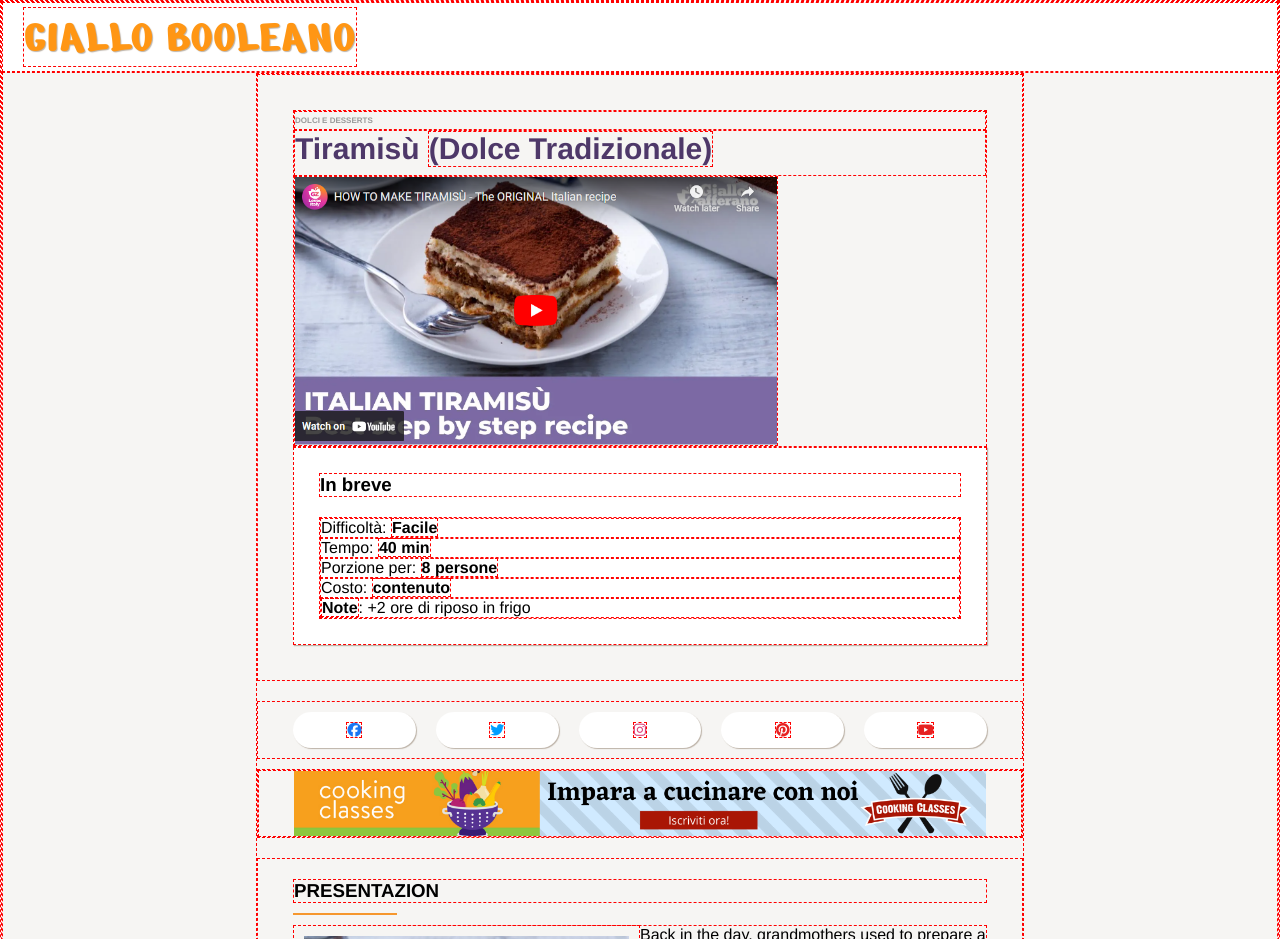
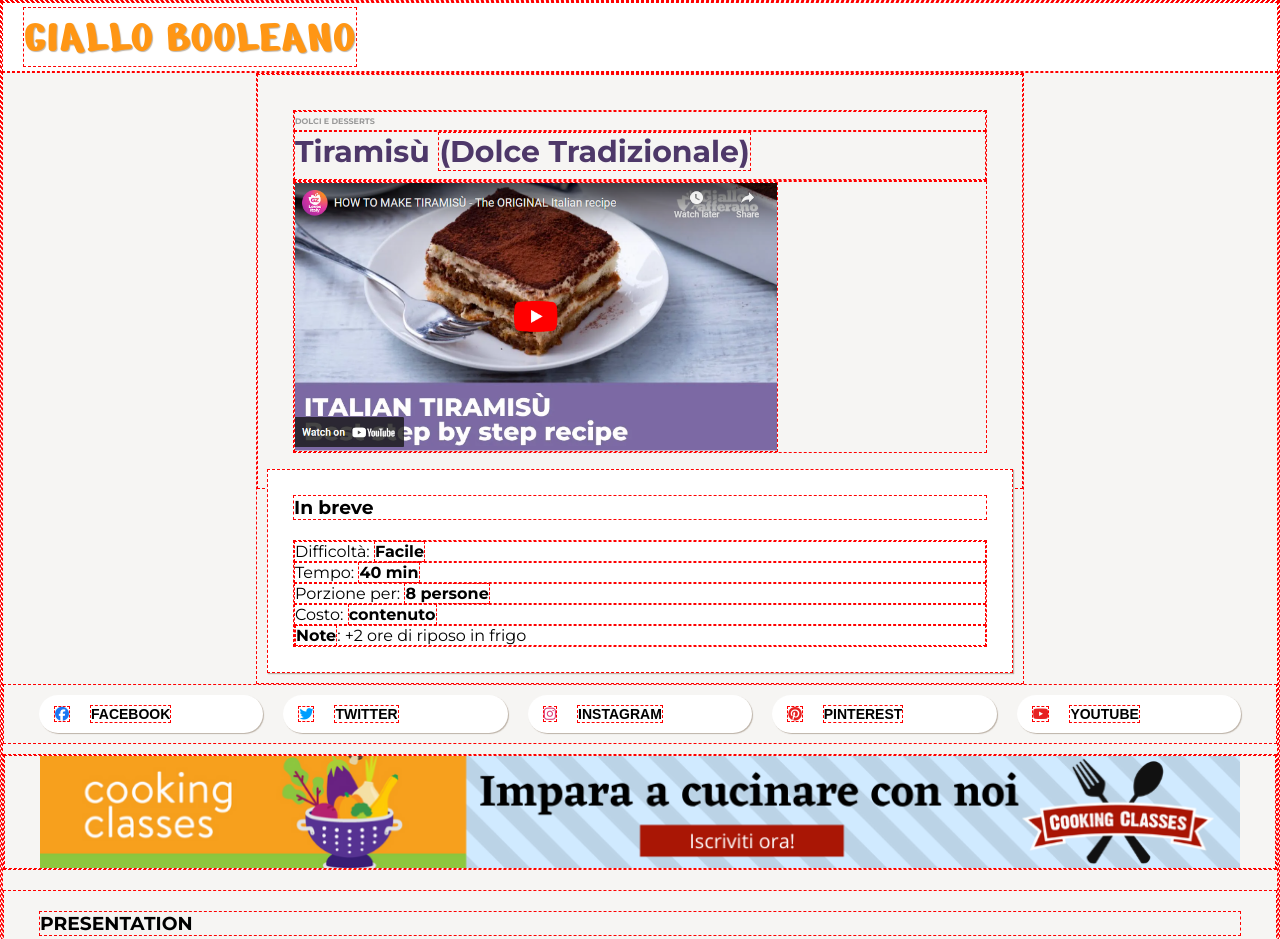
Before and after one commit to angelo-lepore/htmlcss-responsive-layout, a plain HTML site: page index.html in a window 1280 px wide. Shown: the top 939 px of the page. Drawn offline with Linux system fonts and the light colour scheme.

Commit message:
some-fixes

```diff
--- a/css/style.css
+++ b/css/style.css
@@ -1,3 +1,6 @@
+/* fonts */
+@import url('https://fonts.googleapis.com/css2?family=Montserrat:ital,wght@0,100..900;1,100..900&family=Nerko+One&display=swap');
+
 /* reset */
 * {
     margin: 0;
@@ -60,8 +63,8 @@ footer {
 
 /* ricetta */
 .recipe {
-	margin-bottom: 20px;
-    padding: 10px;
+	margin-bottom: -30px;
+    padding: 9px;
 }
 .recipe-category {
     color: #999999;
@@ -82,6 +85,7 @@ footer {
     background-color: #FFFFFF;
     padding: 25px;
     box-shadow: 1px 1px 1px #BDB3A8;
+    margin: 10px;
 }
 .quick-notes-list {
     margin-block: 13px;
@@ -209,10 +213,18 @@ footer ul li a {
     .recipe-image {
         width: 70%;
         display: flex;
-        flex: 2;
+
     }
     .quick-notes li{
         width: 100%;
         margin-block: 0;
     }
+    .label {
+        display: block;
+    }
+    .btn {
+        display: flex;
+        align-items: center;
+        gap: 20px;
+    }
 }
--- a/index.html
+++ b/index.html
@@ -4,13 +4,10 @@
     <meta charset="UTF-8">
     <meta name="viewport" content="width=device-width, initial-scale=1.0">
     <title>Giallo Booleano</title>
-    <!-- fonts e awesome -->
-    <link rel="stylesheet" href="https://cdnjs.cloudflare.com/ajax/libs/font-awesome/6.7.2/css/all.min.css" integrity="sha512-Evv84Mr4kqVGRNSgIGL/F/aIDqQb7xQ2vcrdIwxfjThSH8CSR7PBEakCr51Ck+w+/U6swU2Im1vVX0SVk9ABhg==" crossorigin="anonymous" referrerpolicy="no-referrer" />
-    <link rel="preconnect" href="https://fonts.googleapis.com">
-    <link rel="preconnect" href="https://fonts.gstatic.com" crossorigin>
-    <link href="https://fonts.googleapis.com/css2?family=Nerko+One&display=swap" rel="stylesheet">
+    <!-- awesome -->
+     <link rel="stylesheet" href="https://cdnjs.cloudflare.com/ajax/libs/font-awesome/6.7.2/css/all.min.css" integrity="sha512-Evv84Mr4kqVGRNSgIGL/F/aIDqQb7xQ2vcrdIwxfjThSH8CSR7PBEakCr51Ck+w+/U6swU2Im1vVX0SVk9ABhg==" crossorigin="anonymous" referrerpolicy="no-referrer" />
     <!-- css -->
-    <link rel="stylesheet" href="./css/style.css">
+     <link rel="stylesheet" href="./css/style.css">
 </head>
 <body>
     <!-- header -->
@@ -25,7 +22,10 @@
                 <div>
                     <h4 class="recipe-category">DOLCI E DESSERTS</h4>
                     <h2 class="recipe-name">Tiramisù <span class="recipe-origin">(Dolce Tradizionale)</span></h2>
-                    <img class="recipe-image" src="./img/image (10).png" alt="Tiramisù">
+                </div>
+                <div>
+                    <img class="recipe-image"  src="./img/image (10).png" alt="Tiramisù">
+                </div>
                 </div>
                 <div class="quick-notes">
                     <h3 style="margin-block-end: 20px;">In breve</h3>
@@ -62,7 +62,7 @@
             </div>
             <!-- preparazione -->
             <section class="presentation">
-                <h3>PRESENTAZION</h3>
+                <h3>PRESENTATION</h3>
                 <p class="line"></p>
                 <img class="presentazion-image" src="./img/tiramisu.jpg" alt="Tiramisù" />
                 <p>Back in the day, grandmothers used to prepare a breakfast that we might call humble today, but was considered very rich at the time! Today the recipe is still unchanged, just break a very fresh egg into a glass, beat it with sugar, and add coffee or hot milk, for children, or <strong>Marsala wine</strong> or aniseed for adults. This marvelous cream gave rise to mascarpone cream used to make <strong>Tiramisù</strong> (mascarpone cheese and ladyfingers dessert). This is the <strong>best Italian dessert</strong>, the most popular and beloved of them all, and it has also birthed many other versions, even an egg-free Tiramisù! There is also a strawberry and Nutella tiramisù! Although the origins of this famous dessert are unclear, because it is disputed between the regions of Veneto, Friuli-Venezia Giulia, Piedmont, and Tuscany, it remains a cornerstone of Italian cuisine and it's widely prepared from North to South. Unfortunately, we weren't able to find out who invented it but we can certainly teach you how to prepare your best tiramisù ever. So here's the recipe: try it and let us know what you think!</p>
```
